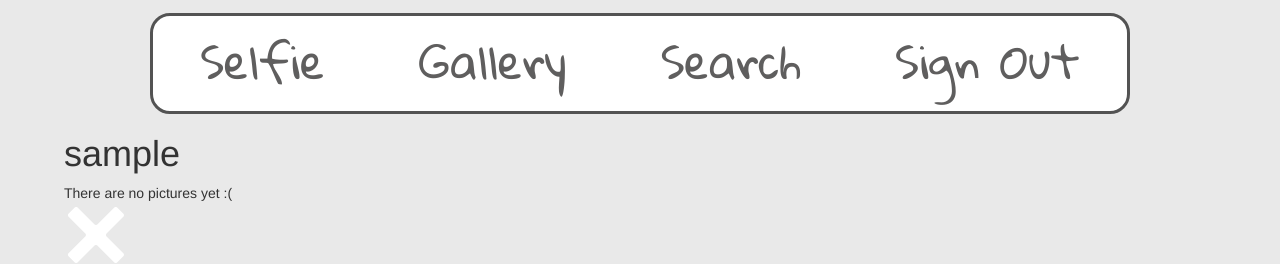
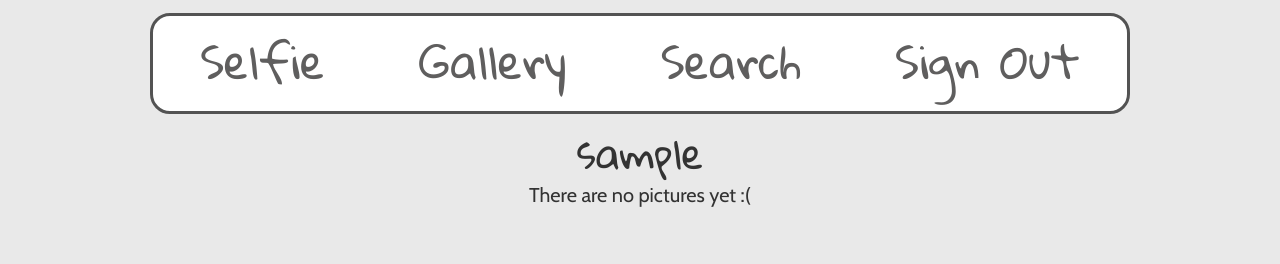
Before and after one commit to artemtrush/42-project-camagru, a PHP site: page /gallery in a window 1280 px wide. Shown: the top 264 px of the page. Run offline with PHP 8.4, Linux system fonts and the light colour scheme; the visitor is signed in with stand-in values (Sample User, id 1); data that the repository does not hold is empty; some libraries are stand-ins or nearby versions.

Commit message:
gallery
gallery

```diff
--- a/template/css/gallery.css
+++ b/template/css/gallery.css
@@ -1,3 +1,28 @@
+div.gallery-login, div#empty_gallery, div#more_button {
+	text-align: center;
+	-webkit-user-select: none;
+	-moz-user-select: none;
+	user-select: none;
+}
+div.gallery-login
+{
+	font-family: Gloria, cursive;
+	font-size: 40px;
+	padding-top: 10px;
+}
+div#empty_gallery
+{
+	display: none;
+	font-family: Cabin, sans-serif;
+	font-size: 20px;
+}
+div#more_button {
+	cursor: pointer;
+	font-family: Cabin, sans-serif;
+	font-size: 24px;
+	font-weight: bold;
+}
+
 #image_container {
 	display: flex;
 	flex-direction: row;
@@ -9,9 +34,10 @@
 }
 
 #image_container img {
-	width: 320px;
-	height: 240px;
-	margin: 30px;
+	width: 26%;
+	height: auto;
+	margin: 3.6%;
+	border-radius: 10px;
 }
 
 #view_image {
@@ -22,7 +48,6 @@
 	position: fixed;
 	display: none;
 }
-
 #view_background {
 	position: absolute;
 	top:0;
@@ -37,31 +62,19 @@
 	cursor: pointer;
 	right: 20px;
 	top: 20px;
-	width: 64px;
-	height: 64px;
+	width: 32px;
+	height: 32px;
 }
 #view_box {
-	position: absolute;
-	width: 1000px;
-	height: 405px;
-	top:0;
-	left: 0;
-	right: 0;
-	bottom: 0;
-	margin: auto;
+	margin-top: 5%;
 	background-color: white;
 }
 #image_box {
-	position: relative;
-	float: left;
-	width: 720px;
-	height: 405px;
+	padding: 0;
 }
+
 #comment_box {
-	width: 250px;
-	height: 250px;
 	overflow-y: scroll;
-	float: left;
 
 	display: flex;
 	flex-direction: column;
@@ -78,7 +91,7 @@
 }
 #message_box {
 	display: none;
-	width: 200px;
+	width: 70%;
 	float: left;
 }
 #message_box textarea {
@@ -101,12 +114,8 @@
 	position: absolute;
 }
 #selected_image {
-	top: 0;
-	left: 0;
-	height: 100%;
-	width: 720px;
-	/*width: 1280px;*/
-	/*height: 720px;*/
+	width: 100%;
+	height: auto;
 }
 #like_image {
 	display: none;
@@ -163,10 +172,3 @@
 #remove_button {
 	display: none;
 }
-
-#empty_gallery {
-	width: 500px;
-	height: 500px;
-	background-color: orange;
-	display: none;
-}
--- a/template/css/style.css
+++ b/template/css/style.css
@@ -5,9 +5,7 @@
 @import "/template/css/button.css";
 @import "/template/css/authentication.css";
 @import "/template/css/selfie.css";
-
-/*@import "/template/css/gallery.css";*/
-
+@import "/template/css/gallery.css";
 @import "/template/css/recovery.css";
 
 
--- a/views/gallery/index.php
+++ b/views/gallery/index.php
@@ -15,23 +15,35 @@
 <body class="gallery">
 <?php include_once (ROOT.'/views/_loader.php'); ?>
 <?php include_once (ROOT.'/views/_header.php');?>
-<h1> <?php echo $login;?> </h1>
 
-<div id="empty_gallery">
+
+<div class="container-fluid">
+	<div class="row"><div class="col-md-12 gallery-login">
+		<?php echo $login;?>
+	</div></div>
+
+	<div class="row"><div id="empty_gallery" class="col-md-12">
 		There are no pictures yet :(
+	</div></div>
+
+	<div class="row">
+		<div id='image_container' class="col-md-10 col-md-offset-1"></div>
 	</div>
 
-<div id='image_container'></div>
-<span id="more_button" onclick="G.getImages();">Load more</span>
-<div id="view_image">
+	<div class="row"><div id="more_button" class="col-md-12" onclick="G.getImages();">
+		Load more
+	</div></div>
+
+
+<div id="view_image" class="row">
 
 	<div id="view_background" onclick="G.hideImage();">
 		<img src="/template/img/close_cross.png">
 	</div>
 
-    <div id="view_box">
-
-        <div id="image_box">
+	<div id="view_box" class="col-sm-8 col-sm-offset-2 col-md-8 col-md-offset-2">
+		<div class="row">
+			<div id="image_box" class="col-md-8">
 				<img id="selected_image" src="#">
 				<img id="like_image" src="/template/img/like.png">
 				<div id="likemeter">
@@ -40,6 +52,7 @@
 				</div>
 			</div>
 
+			<div class="col-md-4">
 				<div id="comment_box"></div>
 				<div id="message_box">
 					<textarea id="comment_area" rows="5" cols="30" maxlength="300" placeholder="type comment"></textarea>
@@ -66,6 +79,8 @@
 				</div>
 			</div>
 		</div>
+	</div>
+</div>
 
 <?php include_once (ROOT.'/views/_footer.php');?>
 <script>
```
Lines whose indentation alone changed are shown as unchanged.
